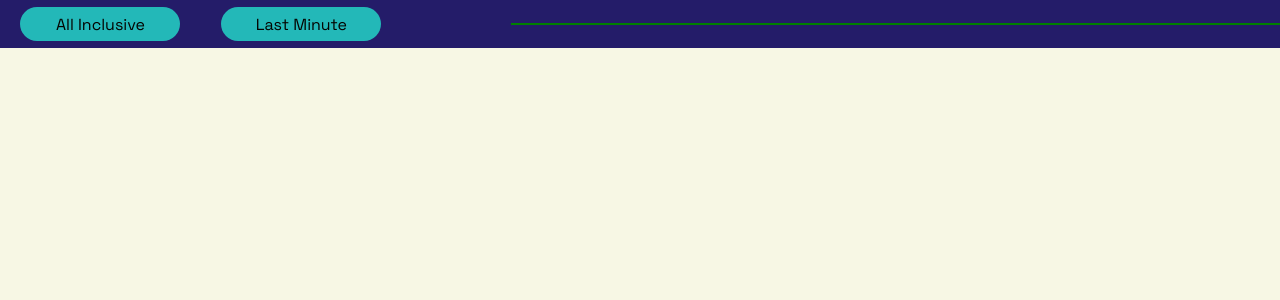
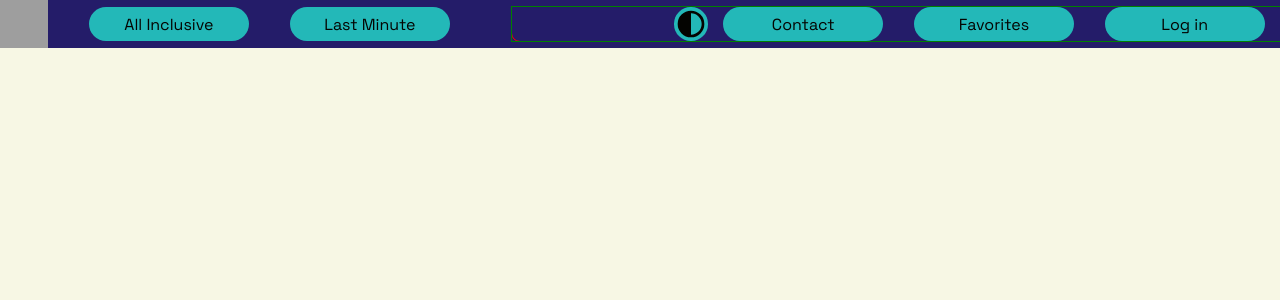
Before and after one commit to Codynator/voyageur, a PHP site: page /main.html in a window 1280 px wide. Shown: the top 300 px of the page. Run offline with PHP 8.4, Linux system fonts and the light colour scheme; grey boxes are pictures that could not be loaded.

Commit message:
Updated <navbar>, added favicon

```diff
--- a/src/main.html
+++ b/src/main.html
@@ -6,13 +6,13 @@
     <meta name="viewport" content="width=device-width, initial-scale=1.0">
     <title>Voyageur</title>
     <link rel="stylesheet" href="./styles/mainStyle.css">
-
+    <link rel="icon" type="image/png" sizes="32x32" href="../public/favicon.ico">
 </head>
 
 <body>
     <nav>
         <div class="left-nav">
-            <img src="" alt="">
+            <a href="./main.html" class="logo"><img src="../public/voyageur_logo.png" alt=""></a>
             <a href="./main.html">All Inclusive</a>
             <a href="./main.html">Last Minute</a>
             <!-- <progress value="25" max="100"></progress> -->
--- a/src/styles/mainStyle.css
+++ b/src/styles/mainStyle.css
@@ -30,6 +30,10 @@
   margin: 0;
 }
 
+html {
+  overflow-x: hidden;
+}
+
 body {
   background-color: var(--background);
   transition: var(--transition_duration);
@@ -43,7 +47,7 @@ nav {
   transition: var(--transition_duration);
   font-family: 'Space Grotesk', sans-serif;
 
-  a {
+  a:not(.logo) {
     display: flex;
     justify-content: center;
     align-items: center;
@@ -56,7 +60,7 @@ nav {
     transition: background-color var(--transition_duration), color var(--transition_duration);
   }
 
-  a:hover {
+  a:not(.logo):hover {
     background-color: var(--accent);
   }
 }
@@ -67,11 +71,23 @@ nav > div {
 }
 
 .left-nav {
-  width: 70%;
+  width: 80%;
 
   a {
-    margin-inline: 4%;
+    margin-inline: 1%;
     width: 42%;
+  }
+
+  .logo {
+    width: fit-content;
+    display: grid;
+    align-items: center;
+    margin-left: 0;
+  }
+
+  img {
+    height: var(--nav_height);
+    width: var(--nav_height);
   }
 }
 
@@ -89,11 +105,6 @@ nav > div {
     width: calc(var(--nav_height) * 0.7);
     display: grid;
     place-items: center;
-
-    /* svg {
-      width: 48px;
-      height: 48px;
-    } */
   }
 }
 
@@ -126,7 +137,7 @@ nav > div {
     border-left: 0.2rem solid #fefefb;
     border-bottom: 0.2rem solid #fefefb;
     border-bottom-left-radius: 0.5rem;
-    display: none;
+    display:flex;
     justify-content: center;
     align-items: center;
     flex-direction: column;
@@ -137,6 +148,9 @@ nav > div {
   }
 }
 
+header {
+  height: 200px;
+}
 
 @keyframes rotation {
   0% {
@@ -154,8 +168,10 @@ nav > div {
 
   .left-nav {
     width: 40%;
+
     a {
       width: 10rem;
+      margin-inline: 4%;
     }
   }
 
@@ -179,7 +195,7 @@ nav > div {
     width: 100%;
     display: block !important;
     position: static !important;
-    transform: none;
+    transform: none !important;
   }
   .menu-icon {
     display: none !important;
@@ -187,7 +203,7 @@ nav > div {
   .menu-content {
     outline: 1px solid red;
     width: 100%;
-    display: flex;
+    display: flex !important;
     flex-direction: row !important;
     align-items: center;
     justify-content: right !important;
```
Also changed, not shown: public/favicon.ico (added), public/voyageur_logo.png (added).
